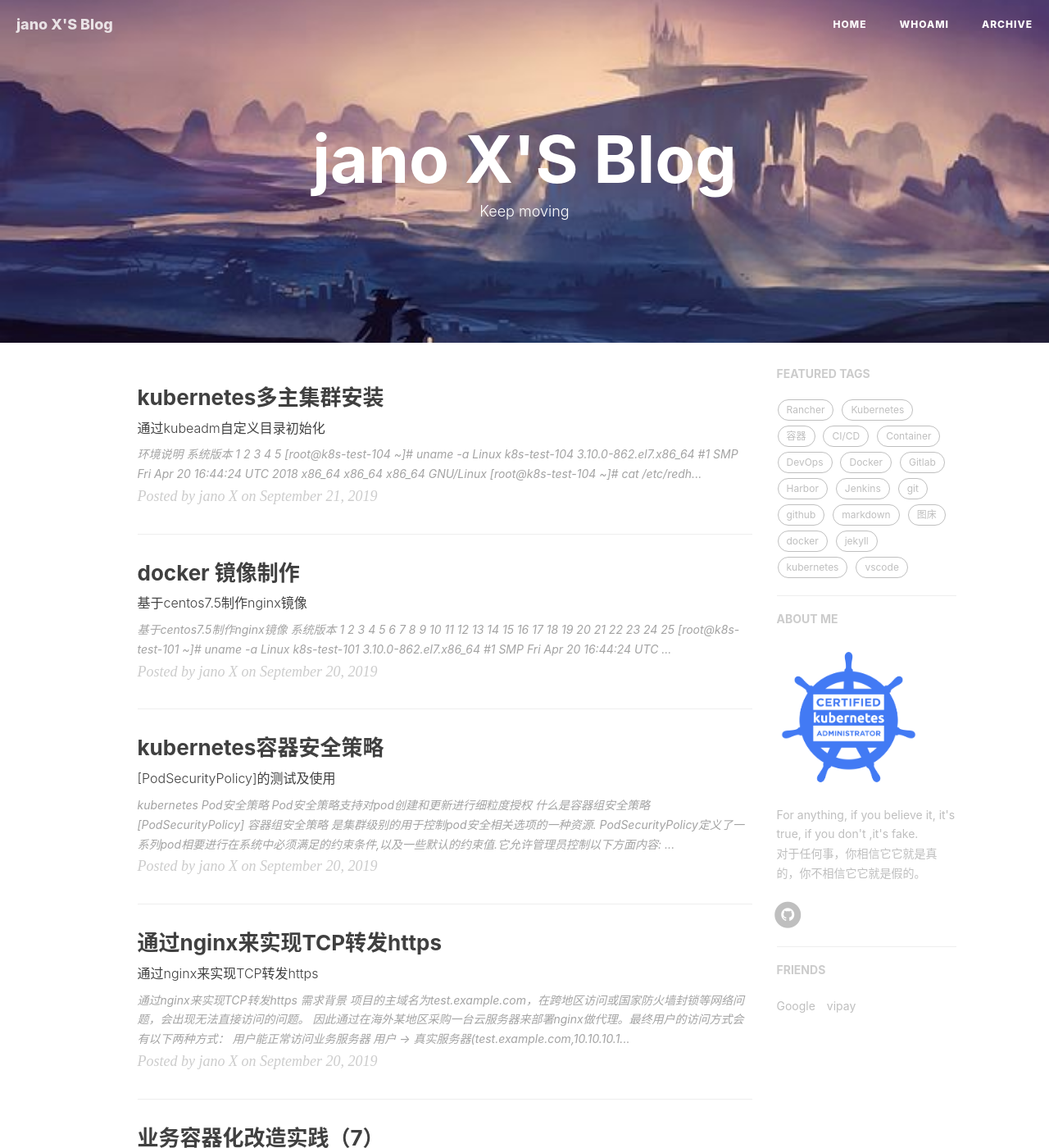
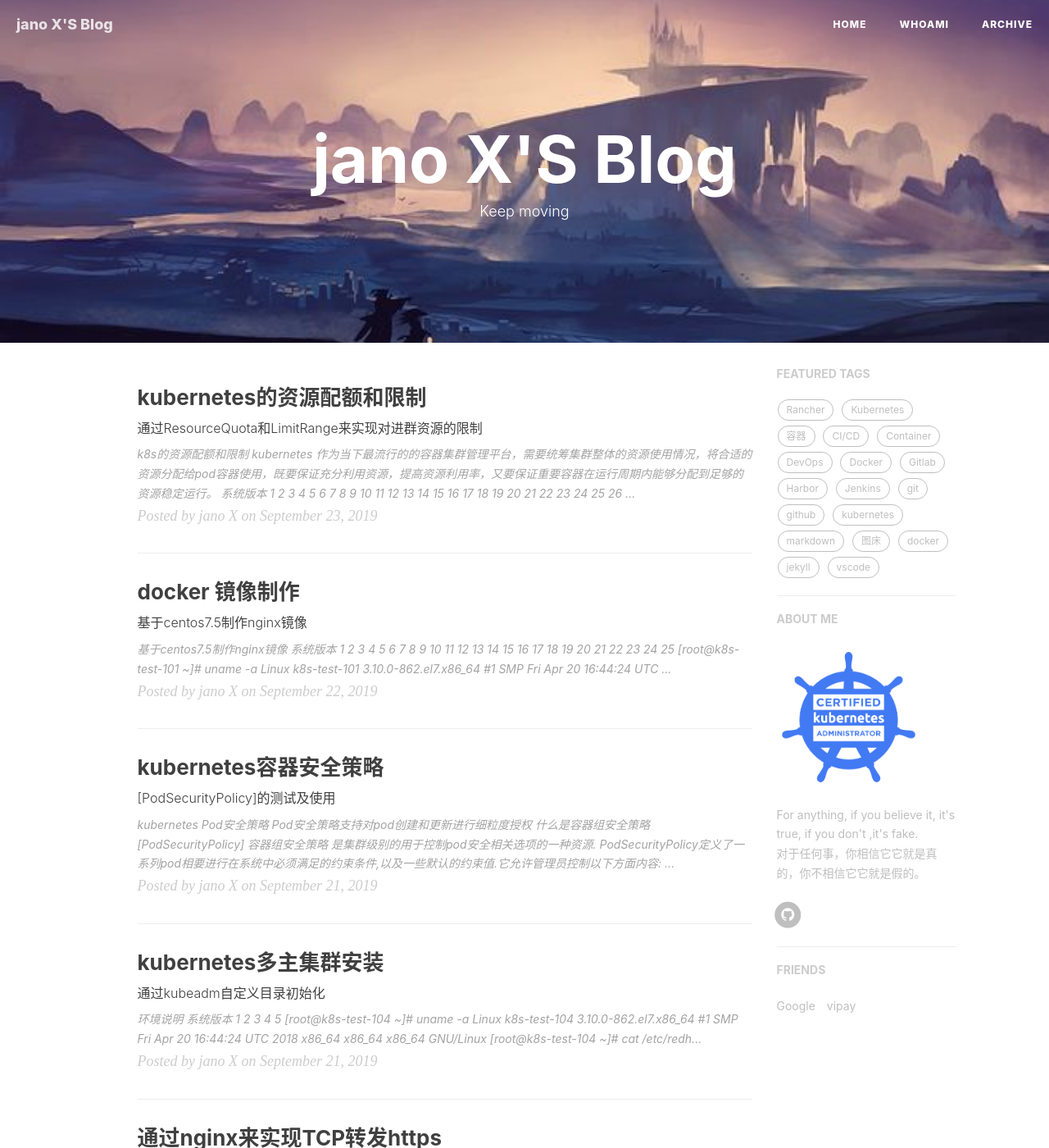
Before and after one commit to jano-X/jano-X.github.io, a Jekyll site: the page built from index.html, in a window 1280 px wide and 1400 px high. Shown: the whole window at 82% size. Built offline with Jekyll 4.4.1, drawn with Linux system fonts in a browser that asks for light colours; nearby versions of some CDN libraries; the list of posts is cut into pages by our own code; comment, search, counter and statistics services are not loaded.

Commit message:
20190921

````diff
--- a/_posts/2019-09-21-kubernetes-pod-security-policy.md
+++ b/_posts/2019-09-21-kubernetes-pod-security-policy.md
@@ -2,7 +2,7 @@
 layout: post                          # 表明是博文
 title: "kubernetes容器安全策略"           # 博文的标题
 subtitle: "[PodSecurityPolicy]的测试及使用"    # 博文的小标题
-date: 2019-09-20                      # 博文的发表日期，此日期决定主页上博文的先后顺序
+date: 2019-09-21                      # 博文的发表日期，此日期决定主页上博文的先后顺序
 author: "jano X"                       # 博文的作者
 header-img: "img/post-bg-cka.jpg"     # 博文页面上端的背景图片
 header-mask: "0.1"                    # 博文页面上端的背景图片的亮度，数值越大越黑暗
@@ -418,7 +418,7 @@ spec:
 
 以下给出建议的针对管理员使用的角色绑定配置:
 
-```
+```yml
 apiVersion: rbac.authorization.k8s.io/v1
 kind: ClusterRoleBinding
 metadata:
--- a/_posts/2019-09-22-docker-image-build-nginx-dockerfile.md
+++ b/_posts/2019-09-22-docker-image-build-nginx-dockerfile.md
@@ -2,7 +2,7 @@
 layout: post                          # 表明是博文
 title: "docker 镜像制作"           # 博文的标题
 subtitle: "基于centos7.5制作nginx镜像"    # 博文的小标题
-date: 2019-09-20                      # 博文的发表日期，此日期决定主页上博文的先后顺序
+date: 2019-09-22                      # 博文的发表日期，此日期决定主页上博文的先后顺序
 author: "jano X"                       # 博文的作者
 header-img: "img/post-bg-cka.jpg"     # 博文页面上端的背景图片
 header-mask: "0.1"                    # 博文页面上端的背景图片的亮度，数值越大越黑暗
@@ -148,7 +148,7 @@ The command run by the container | Entrypoint | command
 The arguments passed to the command | Cmd | args
 
 容器部分配置如下 :
-```conf
+```yml
   spec:
       containers:
       - name: mynginx
--- /dev/null
+++ b/_posts/2019-09-23-kubernetes-resource-limit.md
@@ -0,0 +1,134 @@
+---
+layout: post                          # 表明是博文
+title: "kubernetes的资源配额和限制"           # 博文的标题
+subtitle: "通过ResourceQuota和LimitRange来实现对进群资源的限制"    # 博文的小标题
+date: 2019-09-23                     # 博文的发表日期，此日期决定主页上博文的先后顺序
+author: "jano X"                       # 博文的作者
+header-img: "img/post-bg-cka.jpg"     # 博文页面上端的背景图片
+header-mask: "0.1"                    # 博文页面上端的背景图片的亮度，数值越大越黑暗
+catalog: True                         # 开启catalog，将在博文侧边展示博文的结构
+tags:                                 # 本篇博文的标签，该标签将在archive页面中对博文进行分类
+  - kubernetes
+  - ResourceQuota
+  - LimitRange
+  - 资源限制
+---
+
+# k8s的资源配额和限制
+kubernetes 作为当下最流行的的容器集群管理平台，需要统筹集群整体的资源使用情况，将合适的资源分配给pod容器使用，既要保证充分利用资源，提高资源利用率，又要保证重要容器在运行周期内能够分配到足够的资源稳定运行。
+#### 系统版本
+```bash
+#物理机版本
+[root@k8s-test-101 ~]# uname -a
+Linux k8s-test-101 3.10.0-862.el7.x86_64 #1 SMP Fri Apr 20 16:44:24 UTC 2018 x86_64 x86_64 x86_64 GNU/Linux
+
+[root@k8s-test-101 ~]# cat /etc/redhat-release
+CentOS Linux release 7.5.1804 (Core)
+
+#docker 版本
+[root@k8s-test-101 ~]# docker version
+Client:
+ Version:           18.09.6
+ API version:       1.39
+ Go version:        go1.10.8
+ Git commit:        481bc77156
+ Built:             Sat May  4 02:34:58 2019
+ OS/Arch:           linux/amd64
+ Experimental:      false
+
+Server: Docker Engine - Community
+ Engine:
+  Version:          18.09.6
+  API version:      1.39 (minimum version 1.12)
+  Go version:       go1.10.8
+  Git commit:       481bc77
+  Built:            Sat May  4 02:02:43 2019
+  OS/Arch:          linux/amd64
+  Experimental:     false
+
+#k8s版本
+[root@k8s-test-101 ~]# kubectl  version
+Client Version: version.Info{Major:"1", Minor:"15", GitVersion:"v1.15.0", GitCommit:"e8462b5b5dc2584fdcd18e6bcfe9f1e4d970a529", GitTreeState:"archive", BuildDate:"2019-07-03T04:01:12Z", GoVersion:"go1.12.6", Compiler:"gc", Platform:"linux/amd64"}
+Server Version: version.Info{Major:"1", Minor:"15", GitVersion:"v1.15.0", GitCommit:"e8462b5b5dc2584fdcd18e6bcfe9f1e4d970a529", GitTreeState:"clean", BuildDate:"2019-06-19T16:32:14Z", GoVersion:"go1.12.5", Compiler:"gc", Platform:"linux/amd64"}
+
+```
+#### 资源限制类型
+k8s现阶段包括2种类型的资源限制：
+- LimitRange
+
+LimitRange限制容器的资源使用，作用于命名空间[namespace]，给单个容器[every container]设置最大，最小，默认的资源限制
+```yml
+apiVersion: v1
+kind: LimitRange
+metadata:
+  name: mem-cpu-limit-range
+  namespace: default
+spec:
+  limits:
+  #如果容器没有指定request,limit,将会使用该默认配置
+  #默认limit如下：
+  - default:
+      memory: 200Mi
+      cpu: 1000m
+    #默认request如下:
+    defaultRequest:
+      memory: 100Mi
+      cpu: 100m
+    #最大限制,容器 limit不能超过该值
+    max:
+      memory: 512Mi
+      cpu: 1000m
+    #最小请求,容器request不能少于该值
+    min:
+      memory: 10Mi
+      cpu: 10m
+    type: Container
+```
+
+在pod中给单个容器指定资源限制如下：
+```yml
+...
+    spec:
+      containers:
+      - name: mynginx
+        image: 192.168.76.104/hd-ops/mynginx:1.2.1
+        imagePullPolicy: Always
+        ...
+        resources:
+          requests:
+            cpu: 100m
+            memory: 150Mi
+          limits:
+            cpu: 100m
+            memory: 150Mi
+...
+```
+- ResourceQuota
+
+  resourceQuota 限制该命名空间内所有容器[all containers]能申请的请求[request]、限制[limit]、pod的总数
+
+示例如下:
+```yml
+apiVersion: v1
+kind: ResourceQuota
+metadata:
+  name: hd-resource-quota
+  namespace: default
+spec:
+  hard:
+    #该命名空间内所有容器不能超过该request
+    requests.cpu: "1"
+    requests.memory: 1Gi
+    #该命名空间内所有容器不能超过该limit
+    limits.cpu: "2"
+    limits.memory: 2Gi
+    #该命名空间内pod总数不能超过该值
+    pods: "2"
+```
+
+如果超出限制,会出现类似消息:
+```yml
+kubectl  get deployment  -oyaml
+message: 'pods "mynginx-7cd54874c7-8z9jl" is forbidden: exceeded quota: hd-resource-quota,
+        requested: pods=1, used: pods=2, limited: pods=2'
+```
````
